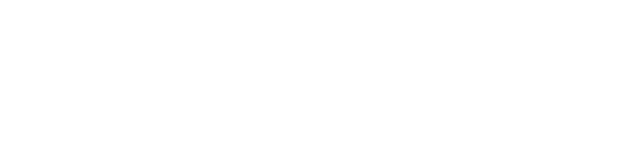
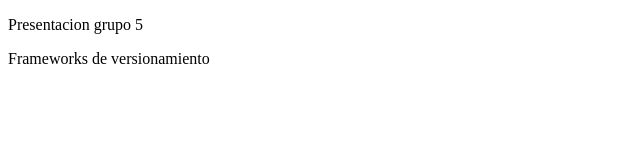
Before and after one commit to SantiagoZ98/repositorio-2, a plain HTML site: page index.html in a window 1280 px wide. Shown: the whole page, without its empty margins (0-640 px from the left). Drawn offline with Linux system fonts and the light colour scheme.

Commit message:
Mi segundo commit

```diff
--- a/index.html
+++ b/index.html
@@ -5,5 +5,7 @@
 </head>
 <body>
 
+    <p>Presentacion grupo 5</p>
+    <p>Frameworks de versionamiento</p>
 </body>
 </html>
```
